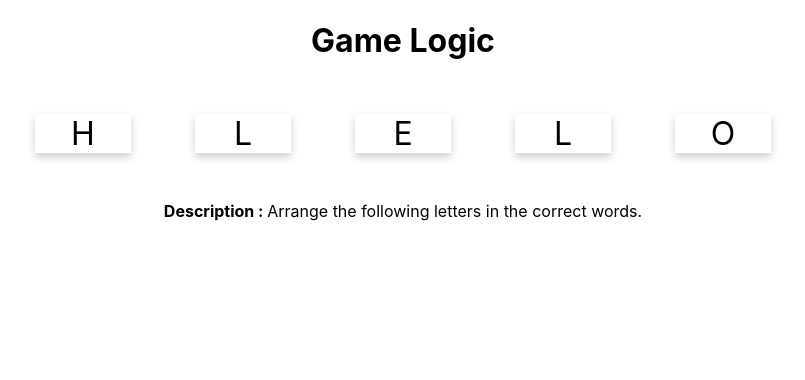
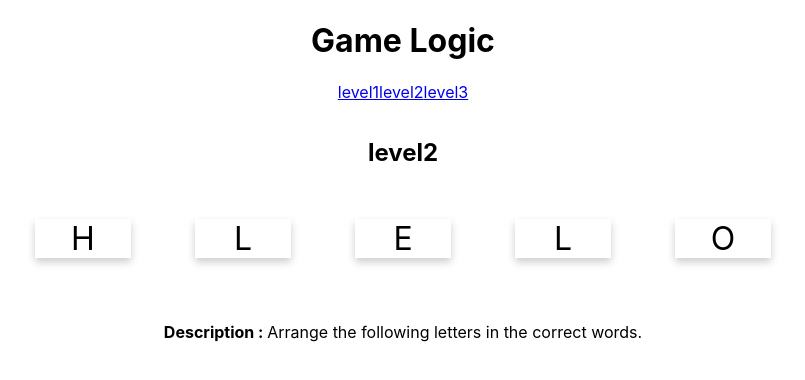
Before and after one commit to nuchnachaphonchoto/lab-react, a React (Create React App) app: page /level2 in a window 1280 px wide. Shown: the top 380 px of the page, without its empty margins (237-1042 px from the left). Built offline with nearby package versions, Linux system fonts and the light colour scheme.

Commit message:
commit 2 : add routes

```diff
--- a/package.json
+++ b/package.json
@@ -9,6 +9,7 @@
     "lodash": "^4.17.21",
     "react": "^18.2.0",
     "react-dom": "^18.2.0",
+    "react-router-dom": "^6.3.0",
     "react-scripts": "5.0.1",
     "web-vitals": "^2.1.4"
   },
--- a/src/App.js
+++ b/src/App.js
@@ -1,12 +1,21 @@
 import React from 'react';
 import './App.css';
-import WordCard from './WordCard'
+import { Link,Outlet } from "react-router-dom";
 
 function App() {
   return (
     <div class="center">
     <h1> Game Logic </h1>
-    <WordCard value="hello"/>
+
+
+
+
+    <Link to="/level1">level1</Link>
+    <Link to="/level2">level2</Link>
+    <Link to="/level3">level3</Link>
+
+    <Outlet />
+
 
       <p><b>Description : </b>Arrange the following letters in the correct words.</p>
 
--- a/src/index.js
+++ b/src/index.js
@@ -3,11 +3,23 @@ import ReactDOM from 'react-dom/client';
 import './index.css';
 import App from './App';
 import reportWebVitals from './reportWebVitals';
+import { BrowserRouter, Routes, Route, } from 'react-router-dom';
+import Level1 from './level/Level1';
+import Level2 from './level/Level2';
+import Level3 from './level/Level3';
 
 const root = ReactDOM.createRoot(document.getElementById('root'));
 root.render(
   <React.StrictMode>
-    <App />
+    <BrowserRouter>
+    <Routes>
+        <Route path="/" element={<App />}>
+          <Route path="/level1" element={<Level1 />} />
+          <Route path="/level2" element={<Level2 />} />
+          <Route path="/level3" element={<Level3 />} />
+        </Route>
+      </Routes>
+    </BrowserRouter>
   </React.StrictMode>
 );
 
--- /dev/null
+++ b/src/level/Level1.js
@@ -0,0 +1,11 @@
+import React from 'react';
+import WordCard from '../WordCard'
+
+export default function Level1() {
+    return (
+      <main style={{ padding: "1rem 0" }}>
+        <h2>level1</h2>
+        <WordCard value="hello"/>
+      </main>
+    );
+  }
--- /dev/null
+++ b/src/level/Level2.js
@@ -0,0 +1,11 @@
+import React from 'react';
+import WordCard from '../WordCard'
+
+export default function Level2() {
+    return (
+      <main style={{ padding: "1rem 0" }}>
+        <h2>level2</h2>
+        <WordCard value="hello"/>
+      </main>
+    );
+  }
--- /dev/null
+++ b/src/level/Level3.js
@@ -0,0 +1,11 @@
+import React from 'react';
+import WordCard from '../WordCard'
+
+export default function Level3() {
+    return (
+      <main style={{ padding: "1rem 0" }}>
+        <h2>level2</h2>
+        <WordCard value="hello"/>
+      </main>
+    );
+  }
```
Also changed, not shown: 2 other files (tests, documents, lock files or other folders).
